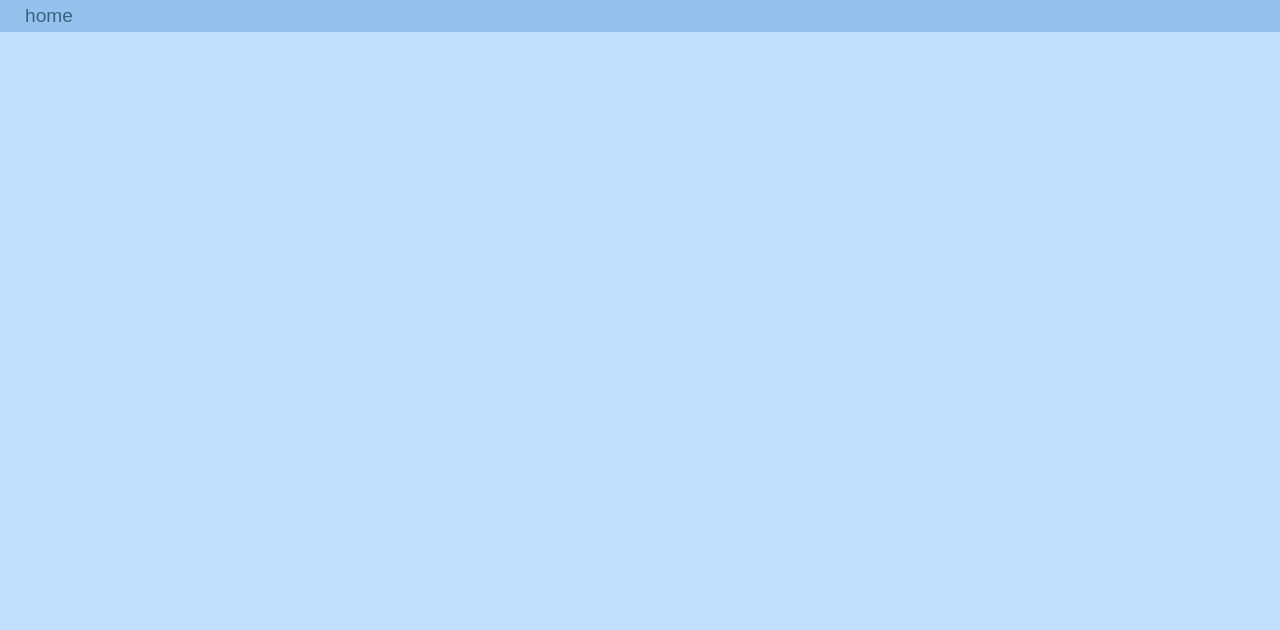
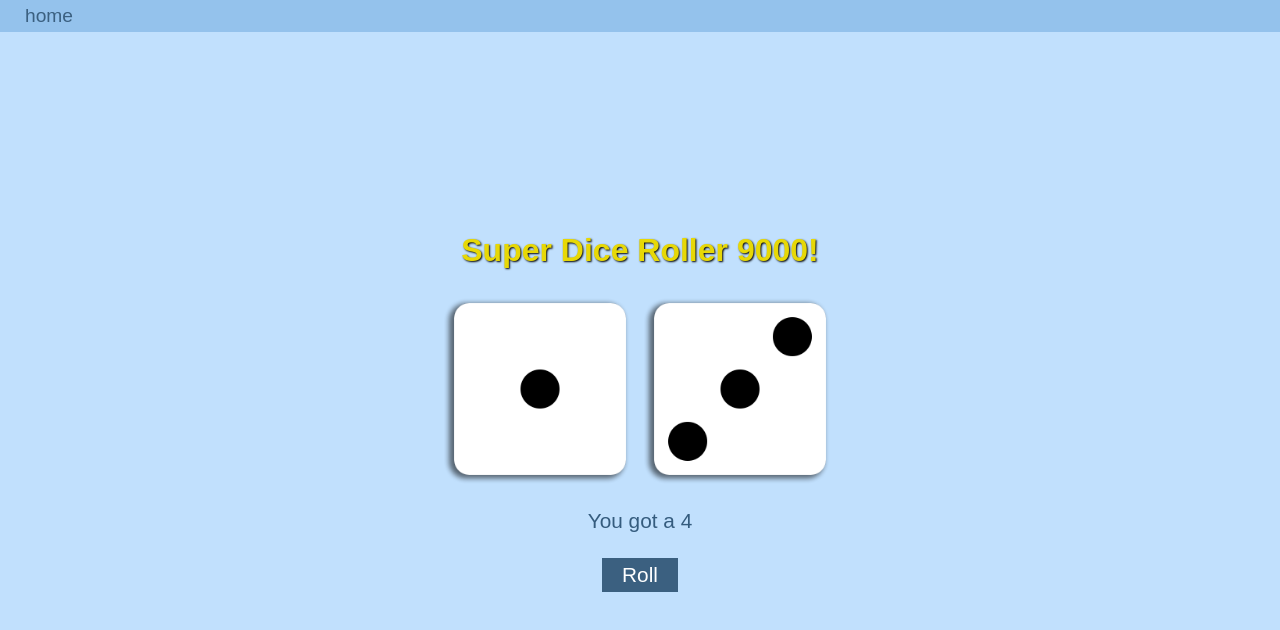
Before and after one commit to DeCommer/htmlcssjs, a plain HTML site: page dice.html in a window 1280 px wide. Drawn offline with Linux system fonts and the light colour scheme.

Commit message:
added dice roller

```diff
--- a/css/dice.css
+++ b/css/dice.css
@@ -0,0 +1,40 @@
+img {
+    width: 200px;
+}
+
+.app-container {
+    /* border: 1px solid rgb(38, 110, 192); */
+    display: flex;
+    flex-direction: column;
+    align-items: center;
+    width: fit-content;
+    margin: 200px auto 10px auto;
+}
+
+.title {
+    color: #e7d806;
+    text-shadow: 1px 1px 2px #000;
+    margin-bottom: 20px;
+}
+
+.dice-container {
+    display: flex;
+    flex-direction: row;
+}
+
+.message-container {
+    /* border: 1px solid gold; */
+    display: flex;
+    flex-direction: column;
+    justify-content: center;
+    align-items: center;
+    height: 55px;
+    font-size: 1.3rem;
+    text-align: center;
+    color:#355c7e;
+}
+
+.special-txt {
+    color:rgb(50, 240, 161);
+    text-shadow: 1px 1px 2px #000;
+}
--- a/css/main.css
+++ b/css/main.css
@@ -72,3 +72,17 @@ ul {
 .nav-link {
     color: #3b6080;
 }
+
+.btn {
+    margin: 10px;
+    padding: 5px 20px;
+    border: none;
+    background-color: #3b6080;
+    font-size: 1.3rem;
+    color: #fff;
+    cursor: pointer;
+}
+
+.btn:hover {
+    background-color: #4c7ba3;
+}
--- a/dice.html
+++ b/dice.html
@@ -5,16 +5,29 @@
     <meta name="viewport" content="width=device-width, initial-scale=1.0">
     <title>Dice Roller</title>
     <link rel="stylesheet" href="./css/main.css">
+    <link rel="stylesheet" href="./css/dice.css">
     <link rel="shortcut icon" href="#">
     <script src="./js/main.js" defer></script>
-    <script src="./js/practice.js" defer></script>
+    <script src="./js/dice.js" defer></script>
 </head>
     <body>
         <nav class="nav-bar">
             <a class="nav-link" href="./index.html">home</a>
         </nav>
-        <div class="main-container">
+        <div class="app-container">
+            <h1 class="title">Super Dice Roller 9000!</h1>
+            <div class="dice-container">
+                <div class="d-1" id="d-1"></div>
+                <div class="d-2" id="d-2"></div>
+            </div>
 
+            <div class="message-container">
+                <p class="special-txt" id="special-txt"></p>
+                <p class="message-text" id="message-text"></p>
+            </div>
+            <div class="button-container">
+                <button id="roll-btn" class="btn">Roll</button>
+            </div>
         </div>
     </body>
 </html>
--- a/js/dice.js
+++ b/js/dice.js
@@ -0,0 +1,38 @@
+const rollBtn = document.getElementById("roll-btn");
+const message = document.getElementById("message-text");
+const special = document.getElementById("special-txt");
+
+
+
+function rollDice() {
+    let dice1 = Math.floor(Math.random() * 6) + 1;
+    let dice2 = Math.floor(Math.random() * 6) + 1;
+    let d1Image = document.getElementById('d-1');
+    let d2Image = document.getElementById('d-2');
+    let total = dice1 + dice2;
+
+    for(let i = 0; i <= 6; i++) {
+        d2Image.innerHTML = `<img src="./assets/dice/${dice2}.png">`;
+        d1Image.innerHTML = `<img src="./assets/dice/${dice1}.png">`;
+    }
+
+    if(dice1 === 1 && dice2 === 1) {
+        special.innerHTML = `Snake eyes!!!`;
+    }else if(dice1 === dice2) {
+        special.innerHTML = `Doubles!`;
+    }else {
+        special.innerHTML = ``;
+    }
+
+    if(total === 8 || total === 11) {
+        message.innerHTML = `You got an ${total}`;
+    }else {
+        message.innerHTML =`You got a ${total}`;
+    }
+}
+rollDice();
+
+
+rollBtn.addEventListener('click', () => {
+    rollDice();
+});
```
Also changed, not shown: arraygen.html (+0 -2 lines).
